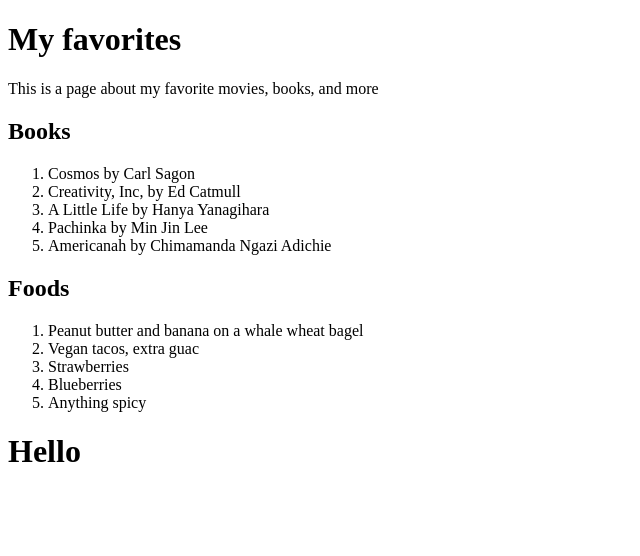
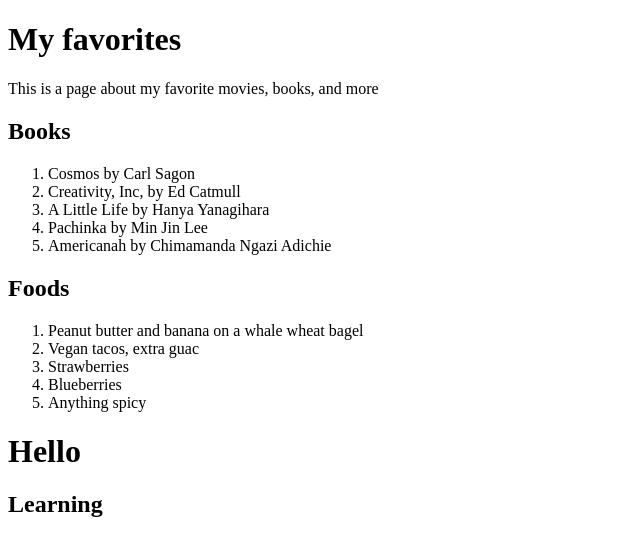
Before and after one commit to sadesathi/Saturn, a plain HTML site: page index.html in a window 1280 px wide. Shown: the whole page, without its empty margins (0-640 px from the left). Drawn offline with Linux system fonts and the light colour scheme; files that its build step writes are made by us from their sources.

Commit message:
second commit

```diff
--- a/index.html
+++ b/index.html
@@ -31,5 +31,10 @@
     	<h1>
 		Hello
 		</h1>
+
+		<h2>
+		Learning
+		</h2>
+
     </body>
 </html>
```
